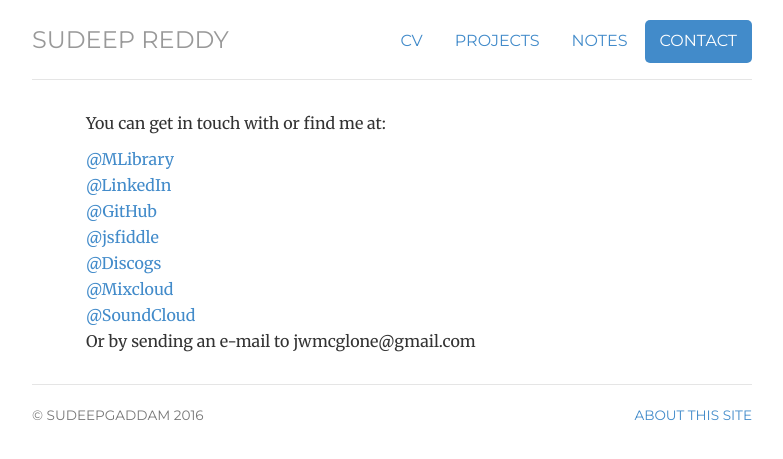
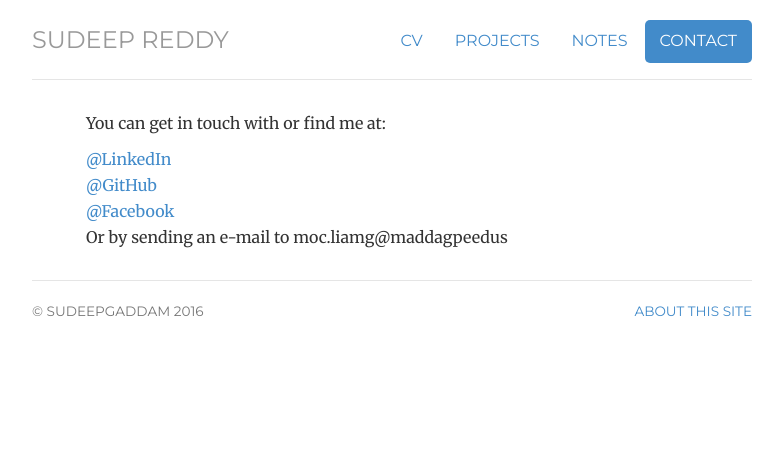
Before and after one commit to sudeepgaddam/sudeepgaddam.github.io, a Jekyll site: the page built from contact/index.html, in a window 1280 px wide. Shown: the top 459 px of the page, without its empty margins (248-1031 px from the left). Built offline with Jekyll 4.4.1, drawn with Linux system fonts in a browser that asks for light colours.

Commit message:
Initial commit

```diff
--- a/contact/index.html
+++ b/contact/index.html
@@ -5,22 +5,17 @@ cv: passive
 projects: passive
 notes: passive
 contact: active
-description: Contact information for Jonathan McGlone, a Librarian, Front-End Developer, Digital Publisher, Project Manager, Music Enthusiast, and Web Noodler living and working in Michigan.
+description: Contact information for Sudeep Reddy
 ---
 <div class="contact">
 
 	<p>You can get in touch with or find me at:</p>
 
 	<ul class="list-unstyled">
-	<li><a href="http://www.lib.umich.edu/users/jmcglone">@MLibrary</a></li>
-	<li><a href="http://www.linkedin.com/in/jwmcglone/">@LinkedIn</a></li>
-	<li><a href="http://github.com/jmcglone">@GitHub</a></li>
-	<li><a href="http://jsfiddle.net/user/jmcglone/fiddles/">@jsfiddle</a></li>
-	<li><a href="http://www.discogs.com/user/jwmcglone">@Discogs</a></li>
-	<li><a href="http://www.mixcloud.com/jwmcglone/">@Mixcloud</a></li>
-	<li><a href="http://soundcloud.com/jwmcglone">@SoundCloud</a></li>
-	<!-- <li><a href="http://dribbble.com/jmcglone">@Dribbble</a></li> -->
-	<li>Or by sending an e-mail to <span class="obfuscate">moc.liamg@enolgcmwj</span></li>
+	<li><a href="http://www.linkedin.com/in/sudeepgaddam/">@LinkedIn</a></li>
+	<li><a href="http://github.com/sudeepgaddam">@GitHub</a></li>
+	<li><a href="http://facebook.com/sudeepgaddam">@Facebook</a></li>
+	<li>Or by sending an e-mail to <span class="obfuscate">sudeepgaddam@gmail.com</span></li>
 	</ul>
 
 </div>
```
